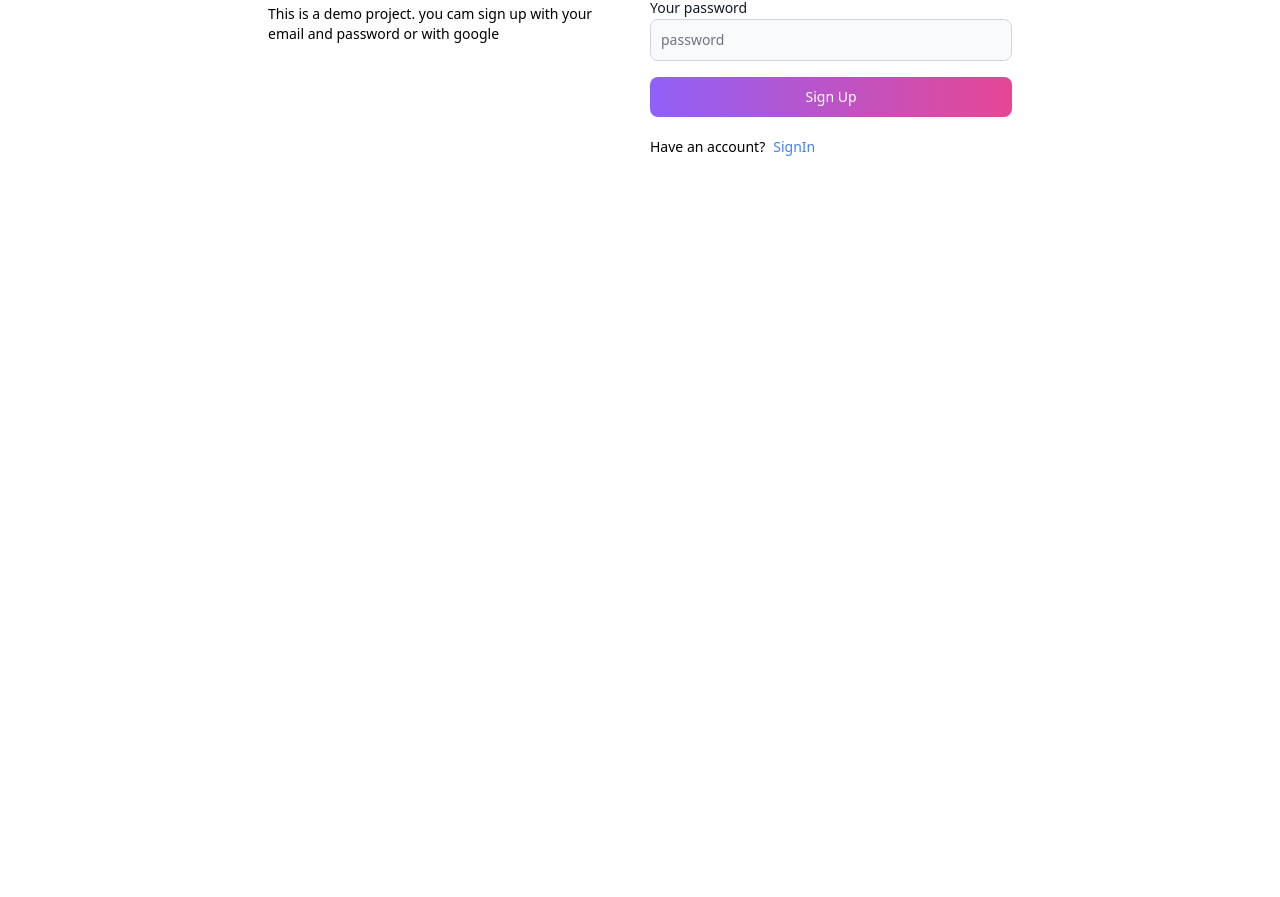
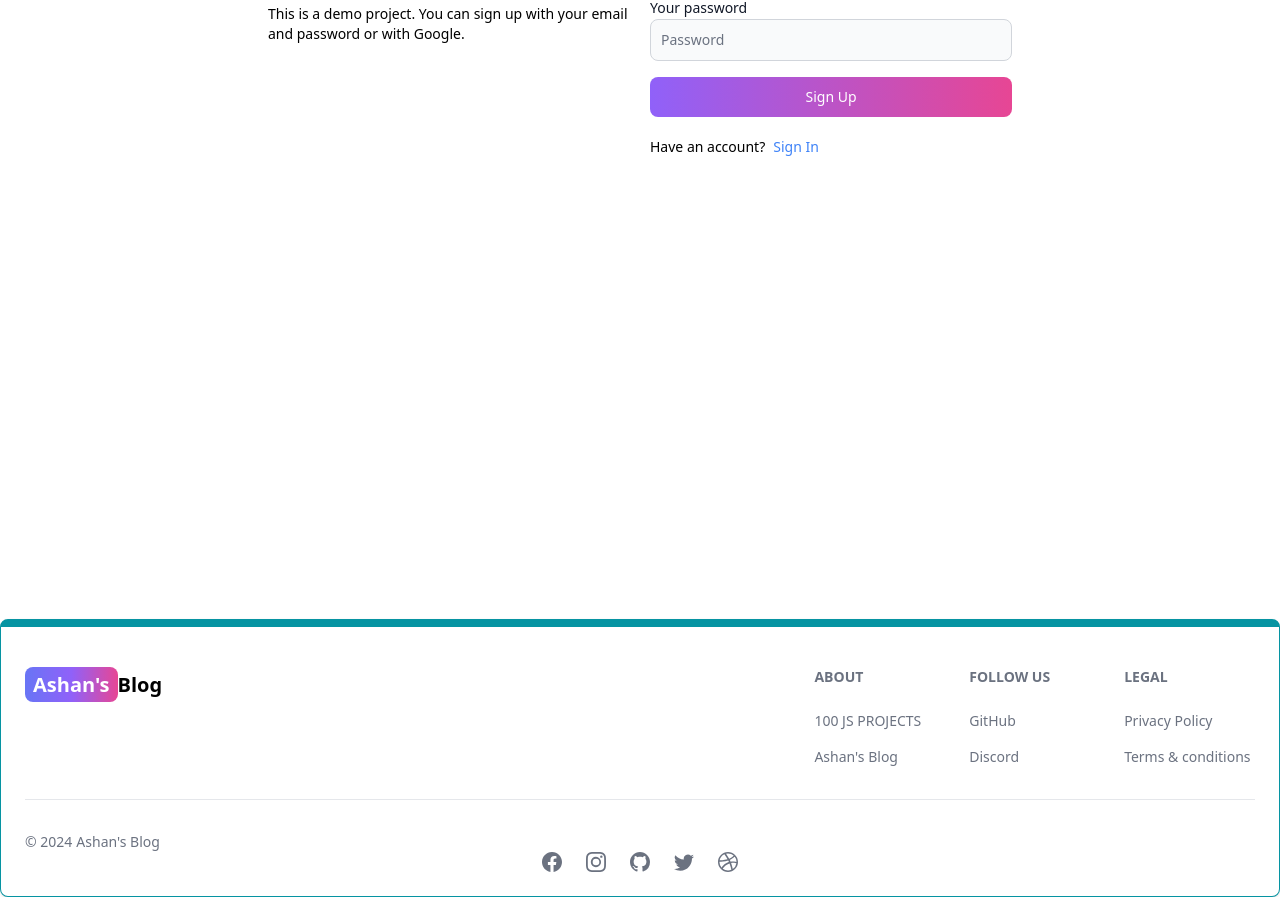
Before and after one commit to ASHAN2021/mern-blog, a React (Vite) app in the folder client/: page /SignUp in a window 1280 px wide. Shown: the part 325-1222 px from the top of the page. Before the commit the page ends 944 px from the top, so only its background shows below. Built offline with nearby package versions, Linux system fonts and the light colour scheme.

Commit message:
create the footer compoents

```diff
--- a/client/src/App.jsx
+++ b/client/src/App.jsx
@@ -6,11 +6,15 @@ import About from "./pages/About";
 import Dashboard from "./pages/Dashboard";
 import Projects from "./pages/Projects";
 import Header from "./compoents/Header";
+import Footer from "./compoents/footer";
+
+
 
 export default function App() {
   return (
     <BrowserRouter>
       <Header/>
+
       <Routes>
         <Route path="/"  element={<Home/>}/>
         <Route path="/SignIn"  element={<SignIn/>}/>
@@ -20,6 +24,7 @@ export default function App() {
         <Route path="/Projects"  element={<Projects/>}/>
 
       </Routes>
+      <Footer/>
     </BrowserRouter>
   )
 }
--- /dev/null
+++ b/client/src/compoents/footer.jsx
@@ -0,0 +1,84 @@
+/* eslint-disable react/no-unescaped-entities */
+import { Footer } from "flowbite-react";
+import {Link} from "react-router-dom";
+import {BsFacebook ,BsInstagram, BsTwitter, BsGithub, BsDribbble} from "react-icons/bs";
+
+export default function FooterCom() {
+  return (
+    <Footer container className="border border-t-8 border-teal-500">
+        <div className="w-full max-w-7xl mx-auto">
+            <div className="grid w-full justify-between sm:flex md:grid-cols-1">
+                <div className="mt-5">
+                <Link to="/" className="self-center whitespace-nowrap text-lg sm:text-xl font-semibold dark:text-white">
+            <span className="px-2 py-1 bg-gradient-to-r from-indigo-500 via-purple-500 to-pink-500 rounded-lg text-white">Ashan's</span>
+            Blog
+        </Link>
+                </div>
+                <div className="grid grid-cols-2 gap-8 mt-4 sm:grid-cols-3 sm:gap-6">
+                    <div>
+                    <Footer.Title title="ABOUT"/>
+                    <Footer.LinkGroup col>
+                        <Footer.Link href="http://www.100jsprojects.com"
+                        target=" _blank"
+                        rel="noopener noreferrer"
+                        >
+                            100 JS PROJECTS
+                        </Footer.Link>
+                        <Footer.Link href="/About"
+                        target=" _blank"
+                        rel="noopener noreferrer"
+                        >
+                            Ashan's Blog
+                        </Footer.Link>
+                    </Footer.LinkGroup>
+
+                    </div>
+                    <div>
+                    <Footer.Title title="Follow us"/>
+                    <Footer.LinkGroup col>
+                        <Footer.Link href="http://www.github.com/ASHAN2021"
+                        target=" _blank"
+                        rel="noopener noreferrer"
+                        >
+                            GitHub
+                        </Footer.Link>
+                        <Footer.Link href="#"
+
+                        >
+                            Discord
+                        </Footer.Link>
+                    </Footer.LinkGroup>
+                    </div>
+                    <div>
+                    <Footer.Title title="LEGAL"/>
+                    <Footer.LinkGroup col>
+                        <Footer.Link href="#"
+
+                        >
+                            Privacy Policy
+                        </Footer.Link>
+                        <Footer.Link href="#"
+
+                        >
+                            Terms & conditions
+                        </Footer.Link>
+                    </Footer.LinkGroup>
+                    </div>
+                </div>
+            </div>
+            <Footer.Divider/>
+            <div className=" w-full sm:flex sm:items-center sm:justify-between">
+                <Footer.Copyright href="#" by="Ashan's Blog" year={new Date().getFullYear()}/>
+            </div>
+            <div className=" flex gap-6 sm:mt-0 mt-4 sm:justify-center">
+                <Footer.Icon href="#" icon={BsFacebook}/>
+                <Footer.Icon href="#" icon={BsInstagram}/>
+                <Footer.Icon href="http://www.github.com/ASHAN2021" icon={BsGithub}/>
+                <Footer.Icon href="#" icon={BsTwitter}/>
+                <Footer.Icon href="#" icon={BsDribbble}/>
+
+            </div>
+        </div>
+    </Footer>
+  )
+}
--- a/client/src/pages/SignUp.jsx
+++ b/client/src/pages/SignUp.jsx
@@ -1,47 +1,100 @@
 /* eslint-disable react/no-unescaped-entities */
-import { Link } from "react-router-dom";
-import { Button, Label, TextInput } from "flowbite-react";
+import { Link, useNavigate } from "react-router-dom";
+import { Alert, Button, Label, Spinner, TextInput } from "flowbite-react";
+import { useState } from "react";
 
 export default function SignUp() {
+  const [formData, setFormData] = useState({});
+  const [errorMessage, setErrorMessage] = useState(null);
+  const [loading, setLoading] = useState(false);
+  const navigate = useNavigate();
+
+  const handleChange = (e) => {
+    setFormData({ ...formData, [e.target.id]: e.target.value.trim() });
+  };
+
+  const handleSubmit = async (e) => {
+    e.preventDefault();
+    if (!formData.username || !formData.email || !formData.password) {
+      return setErrorMessage('Please fill out all fields');
+    }
+    try {
+      setLoading(true);
+      setErrorMessage(null);
+      const res = await fetch('/api/auth/signup', {
+        method: 'POST',
+        headers: { 'Content-Type': 'application/json' },
+        body: JSON.stringify(formData),
+      });
+      const data = await res.json();
+      if (data.success === false) {
+        setLoading(false);
+        return setErrorMessage(data.message);
+      }
+      setLoading(false);
+      if (res.ok) {
+        navigate('/SignIn');
+      }
+    } catch (error) {
+      setErrorMessage('An error occurred. Please try again.');
+      setLoading(false);
+    }
+  };
+
   return (
     <div className="min-h-screen mt-20">
       <div className="flex p-3 max-w-3xl mx-auto flex-col md:flex-row md:items-center gap-5">
-        {/*left*/}
+        {/* left */}
         <div className="flex-1">
-        <Link to="/" className="self-center whitespace-nowrap  font-semibold dark:text-white text-4xl">
-            <span className="px-2 py-1 bg-gradient-to-r from-indigo-500 via-purple-500 to-pink-500 rounded-lg text-white ">Ashan's</span>
+          <Link to="/" className="self-center whitespace-nowrap font-semibold dark:text-white text-4xl">
+            <span className="px-2 py-1 bg-gradient-to-r from-indigo-500 via-purple-500 to-pink-500 rounded-lg text-white">
+              Ashan's
+            </span>
             Blog
-        </Link>
-        <p className="text-sm mt-5">
-          This is a demo project. you cam sign up with your email and password or with google
-        </p>
+          </Link>
+          <p className="text-sm mt-5">
+            This is a demo project. You can sign up with your email and password or with Google.
+          </p>
         </div>
-        {/*right*/}
+        {/* right */}
         <div className="flex-1">
-          <form className="flex flex-col gap-4">
+          <form className="flex flex-col gap-4" onSubmit={handleSubmit}>
             <div>
-              <Label value="Your username"/>
-              <TextInput type="text" placeholder="Username" id="username"/>
+              <Label value="Your username" />
+              <TextInput type="text" placeholder="Username" id="username" onChange={handleChange} />
             </div>
             <div>
-              <Label value="Your Email"/>
-              <TextInput type="text" placeholder="name@company.com" id="Email"/>
+              <Label value="Your Email" />
+              <TextInput type="email" placeholder="name@company.com" id="email" onChange={handleChange} />
             </div>
             <div>
-              <Label value="Your password"/>
-              <TextInput type="text" placeholder="password" id="password"/>
+              <Label value="Your password" />
+              <TextInput type="password" placeholder="Password" id="password" onChange={handleChange} />
             </div>
-            <Button gradientDuoTone='purpleToPink' type="submit">
-              Sign Up
+            <Button gradientDuoTone="purpleToPink" type="submit" disabled={loading}>
+              {loading ? (
+                <>
+                  <Spinner size="sm" />
+                  <span className="pl-3">Loading...</span>
+                </>
+              ) : (
+                'Sign Up'
+              )}
             </Button>
           </form>
           <div className="flex gap-2 text-sm mt-5">
             <span>Have an account?</span>
             <Link to="/SignIn" className="text-blue-500">
-              SignIn</Link>
+              Sign In
+            </Link>
           </div>
+          {errorMessage && (
+            <Alert className="mt-5" color="failure">
+              {errorMessage}
+            </Alert>
+          )}
         </div>
       </div>
     </div>
-  )
+  );
 }
--- a/client/vite.config.js
+++ b/client/vite.config.js
@@ -3,5 +3,13 @@ import react from '@vitejs/plugin-react-swc'
 
 // https://vitejs.dev/config/
 export default defineConfig({
+  server:{
+    proxy:{
+      '/api':{
+        target:'http://localhost:3000',
+        secure:false,
+      },
+    },
+  },
   plugins: [react()],
 })
```
